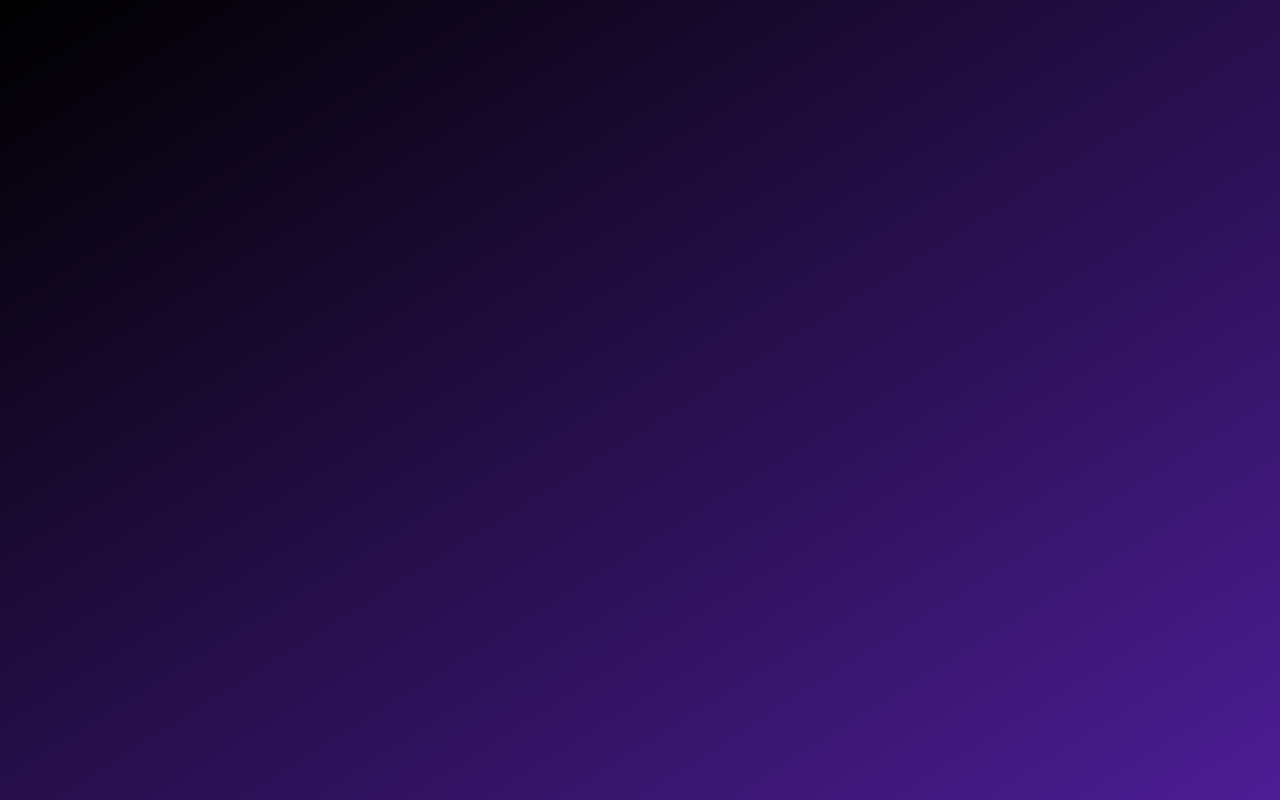
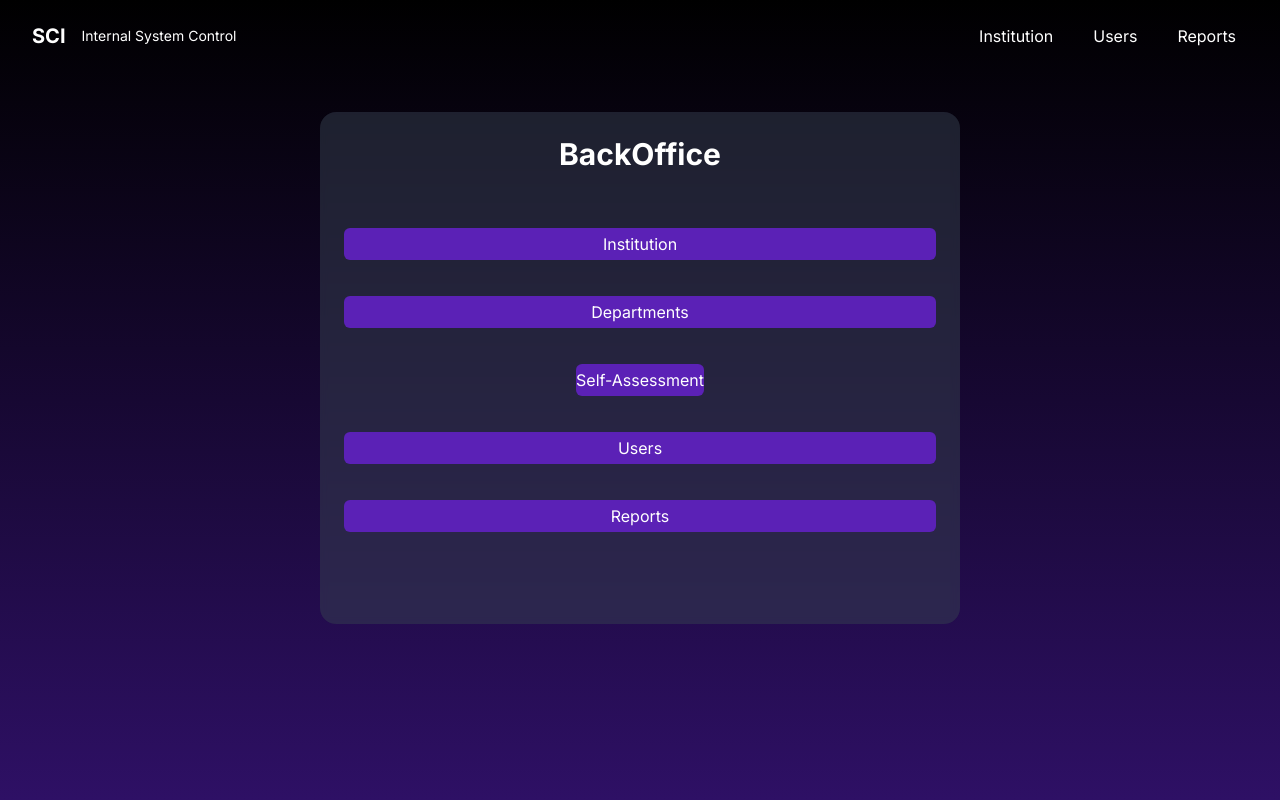
Before and after one commit to MarisolVR07/Proyect_Group-1-, a Next.js app in the folder proyect1/: page /backoffice in a window 1280 px wide. Built offline with nearby package versions, Linux system fonts and the light colour scheme.

Commit message:
BackOffice Manteinance

```diff
--- a/proyect1/src/app/backoffice/page.tsx
+++ b/proyect1/src/app/backoffice/page.tsx
@@ -1,10 +1,11 @@
+
+import  BackOffice from "@/components/BackOficce";
 
 
 export default function Page() {
     return (
-        <main className="w-full h-full flex flex-col items-center justify-center min-h-screen bg-gradient-to-br from-black via-100% via-violet-900  to-violet-800">
-            <div>
-            </div>
+        <main >
+                <BackOffice/>
         </main>
     );
 }
--- a/proyect1/src/app/layout.tsx
+++ b/proyect1/src/app/layout.tsx
@@ -5,8 +5,8 @@ import "./globals.css";
 const inter = Inter({ subsets: ["latin"] });
 
 export const metadata: Metadata = {
-  title: "Create Next App",
-  description: "Generated by create next app",
+  title: "SCI",
+  description: "Sistema de Control Interno",
 };
 
 export default function RootLayout({
--- /dev/null
+++ b/proyect1/src/components/BackOficce.tsx
@@ -0,0 +1,89 @@
+"use client";
+import Header from "@/components/Header";
+import Button from "@/components/Button";
+import React, { useState } from "react";
+import Link from 'next/link';
+
+
+export default function Page() {
+  const [isDropdownOpen, setIsDropdownOpen] = useState(false);
+  const toggleDropdown = () => {
+    setIsDropdownOpen(!isDropdownOpen);
+  };
+
+  const handleEvaluationsClick = () => {
+    console.log("Evaluatons");
+  };
+
+  const handleUsersClick = () => {
+    console.log("Users");
+  };
+
+  const handleReportsClick = () => {
+    console.log("Reports");
+  };
+
+  return (
+    <main className="relative w-full flex flex-col items-center justify-center min-h-screen bg-gradient-to-t from-violet-950 to-black pt-24">
+      <Header />
+      <div
+        className="absolute top-20 mx-auto my-8 bg-gray-700 bg-opacity-50 backdrop-blur-sm rounded-2xl w-1/2 p-6 flex flex-col items-center"
+        style={{ minHeight: "32rem" }}
+      >
+        <h1 className="text-white text-3xl font-bold text-center mb-7">
+          BackOffice
+        </h1>
+
+        <div className="w-full flex flex-col items-center">
+          <Button onClick={() => console.log("Institution")} className="mb-2 w-full">
+            Institution
+
+          </Button>
+
+          <Button onClick={toggleDropdown} className="mb-2 w-full">
+            Departments
+          </Button>
+
+          <div className="relative w-full">
+            {isDropdownOpen && (
+              <div className="absolute z-10 w-full bg-white rounded-md shadow-lg">
+                <a
+                  href="#"
+                  className="block px-4 py-2 text-sm text-gray-700 hover:bg-gray-100"
+                >
+                  Department 1
+                </a>
+                <a
+                  href="#"
+                  className="block px-4 py-2 text-sm text-gray-700 hover:bg-gray-100"
+                >
+                  Department 2
+                </a>
+                <a
+                  href="#"
+                  className="block px-4 py-2 text-sm text-gray-700 hover:bg-gray-100"
+                >
+                  Department 3
+                </a>
+              </div>
+            )}
+          </div>
+          <Link href="/backoffice/create-self-assessment" passHref>
+            <Button className="mb-2 w-full">
+              Self-Assessment
+            </Button>
+          </Link>
+          <Button onClick={() => console.log("Users")} className="mb-2 w-full">
+            Users
+          </Button>
+          <Button
+            onClick={() => console.log("Reports")}
+            className="mb-2 w-full"
+          >
+            Reports
+          </Button>
+        </div>
+      </div>
+    </main>
+  );
+}
--- /dev/null
+++ b/proyect1/src/components/Header.tsx
@@ -0,0 +1,19 @@
+export default function Header() {
+    return (
+        <header className="w-full bg-transparent text-white py-4 px-8 fixed top-0 z-10">
+            <div className="container mx-auto flex justify-between items-center">
+                <div className="flex items-center">
+                    <div className="text-xl font-bold mr-4">SCI</div>
+                    <div className="text-sm">Internal System Control</div>
+                </div>
+                <nav>
+                    <ul className="flex space-x-4">
+                        <li className="hover:bg-violet-700 px-3 py-2 rounded-md">Institution</li>
+                        <li className="hover:bg-violet-700 px-3 py-2 rounded-md">Users</li>
+                        <li className="hover:bg-violet-700 px-3 py-2 rounded-md">Reports</li>
+                    </ul>
+                </nav>
+            </div>
+        </header>
+    );
+}
```
